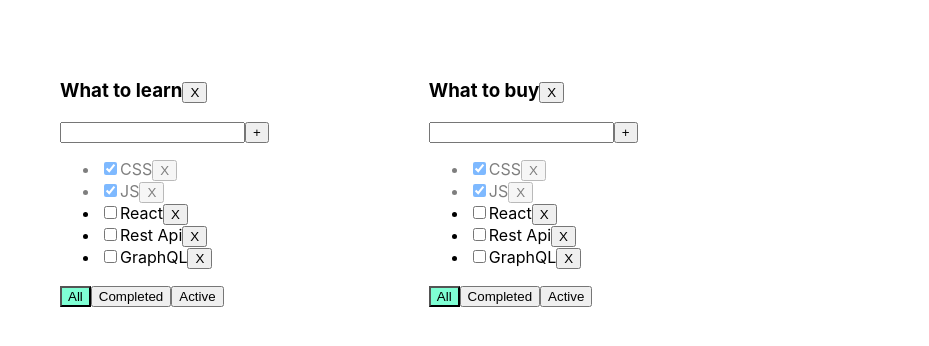
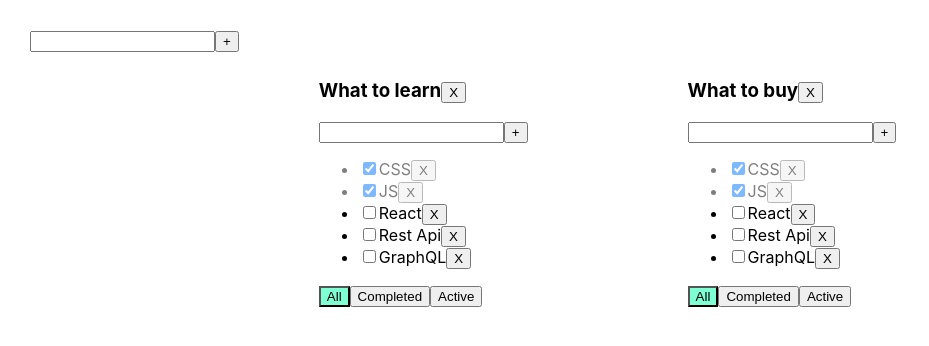
Before and after one commit to Croked1991/Todolist, a React app: page / in a window 1280 px wide. Shown: the top 346 px of the page, without its empty margins (0-929 px from the left). Built offline with nearby package versions, Linux system fonts and the light colour scheme.

Commit message:
added universal input

```diff
--- a/src/App.tsx
+++ b/src/App.tsx
@@ -2,6 +2,7 @@ import React, { useState } from 'react';
 import { v1 } from 'uuid';
 import './App.css';
 import { Todolist, TodolistIDType } from './Todolist';
+import { AddItemForm } from './components/AddItemForm';
 
 export type FilterValuesType = string
 type TodolistType = {
@@ -67,6 +68,11 @@ function App() {
         setTasks({...tasks, [todolistID]: tasks[todolistID].map(el => el.id === currentId ? { ...el, isDone: currentEvent } : el)})
     }
 
+    const addTodolist = () => {
+        let newID = v1()
+        let newTodolist =  { id: newID, title: 'What to buy', filter: 'All' }
+        setTodolists([newTodolist, ...todolists])
+    }
 
     const removeTodolist = (todolistID:string) => {
         setTodolists(todolists.filter(el=>el.id !== todolistID))
@@ -75,6 +81,7 @@ function App() {
 
     return (
         <div className="App">
+            <AddItemForm callback={addTodolist} />
             {todolists.map((el) => {
                     let prokladka = tasks[el.id]
                     if (el.filter === 'Active') {
--- a/src/Todolist.tsx
+++ b/src/Todolist.tsx
@@ -28,7 +28,7 @@ type PropsType = {
     removeTasks: (todolistID:string, id: string) => void;
     taskFilter: (todolistID:string,filterValue: FilterValuesType) => void;
     prokladka: Array<TaskType>;
-    addTask: (todolistID:string, newTask: string) => void;
+    addTask: (newTask: string, todolistID: string) => void;
     changeCheckboxStatus: (todolistID:string, currentId: string, eventStatus: boolean) => void
     filterButton: FilterValuesType
     buttons: ButtonType[]
@@ -54,6 +54,9 @@ export function Todolist(props: PropsType) {
         props.removeTodolist(props.todolistID)
     }
 
+    const addTaskHandler = (newTask:string) => {
+        props.addTask(newTask, props.todolistID)
+    }
 
     return (
         <div className="App">
@@ -62,8 +65,7 @@ export function Todolist(props: PropsType) {
                     {props.title}
                     <button onClick={removeTodolistHandler}>X</button>
                 </h3>
-
-            <AddItemForm addTask={props.addTask} todolistID={props.todolistID}/>
+                <AddItemForm callback={addTaskHandler}/>
             {/* место для инпута*/}
                 <ul >
                     {props.prokladka.map((el: TaskType) => {
--- a/src/components/AddItemForm.tsx
+++ b/src/components/AddItemForm.tsx
@@ -3,8 +3,7 @@ import style from "../Todolist.module.css"
 import { useState, KeyboardEvent, ChangeEvent } from 'react';
 
 type AddItemFormType = {
-    addTask: (id:string, newTask:string)=>void
-    todolistID: string
+    callback: (newTask:string)=>void
 }
 
 
@@ -16,7 +15,7 @@ export const AddItemForm = (props: AddItemFormType) => {
 
     const onClickHandler = () => {
         if (newTask.trim() !== '') {
-            props.addTask(props.todolistID,newTask.trim())
+            props.callback(newTask.trim())
             setNewTask('')
         } else setError('Error. You got wrong')
     }
```
